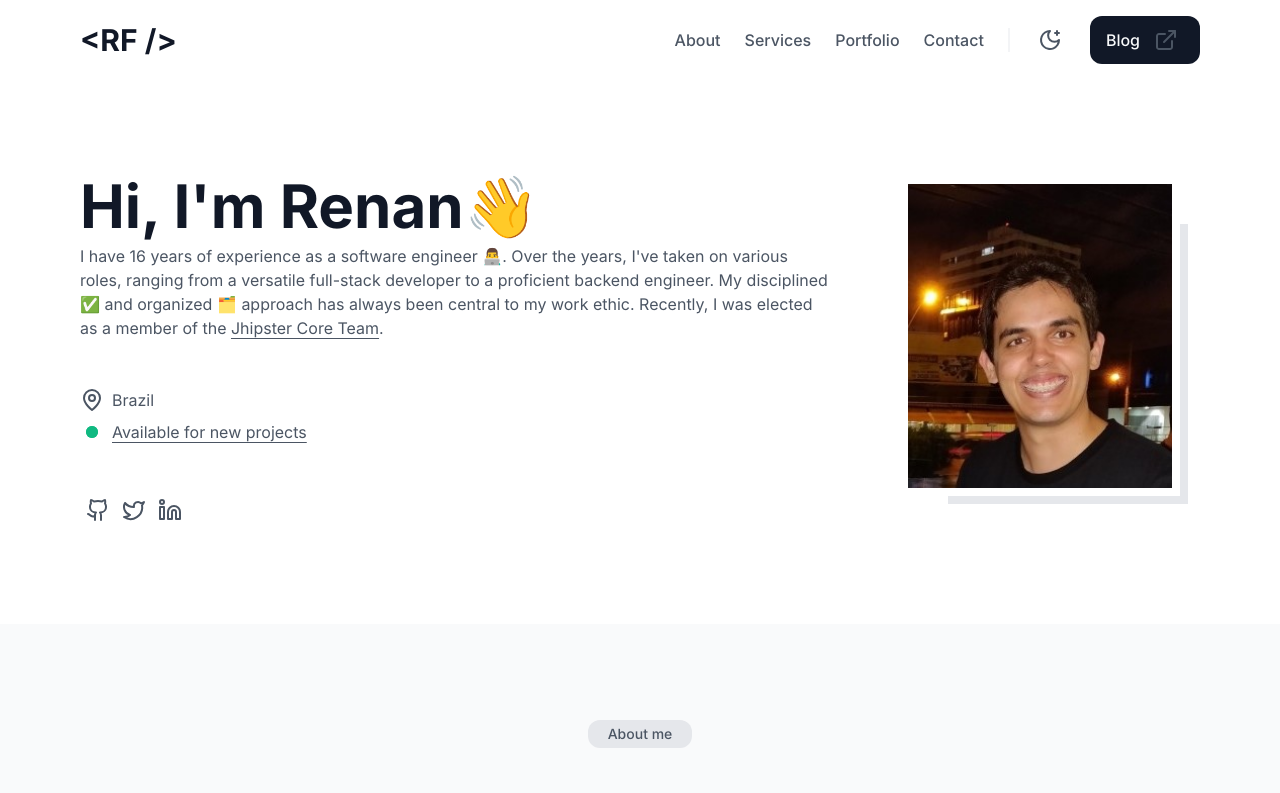
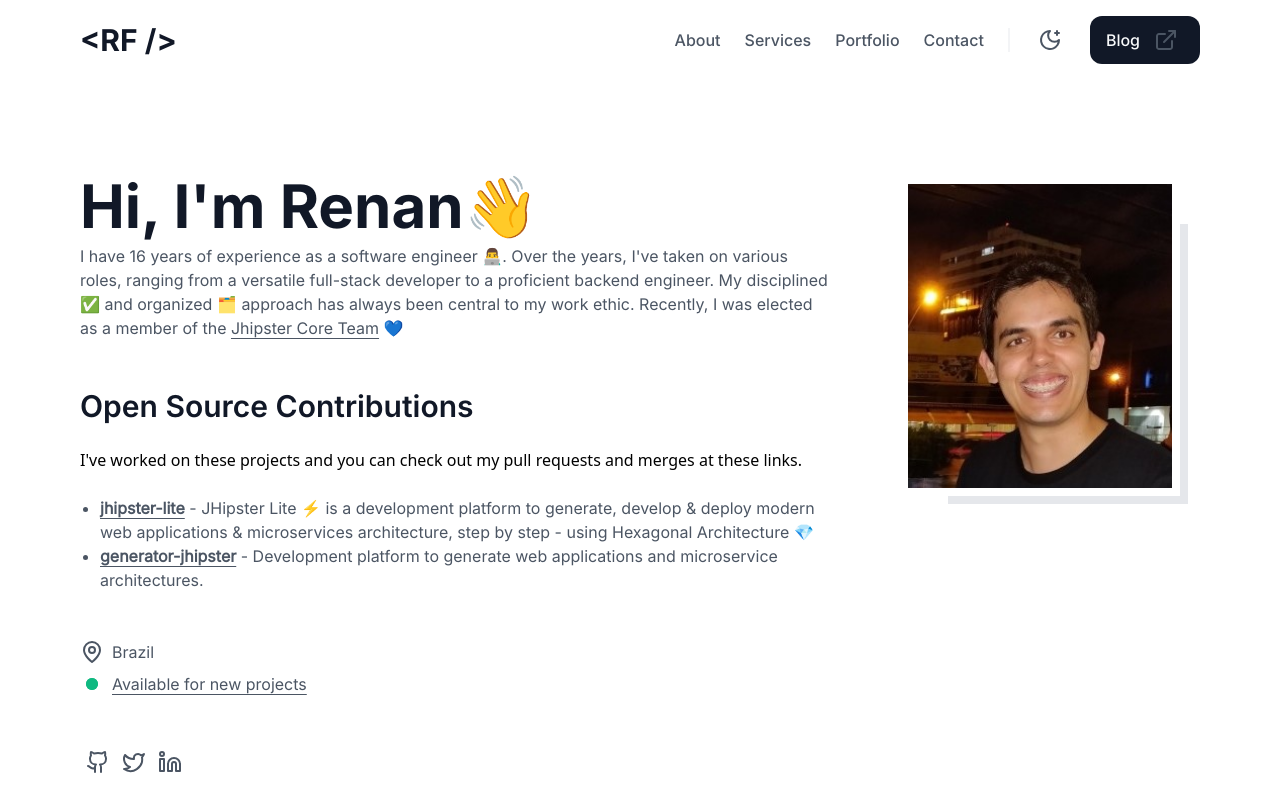
Before and after one commit to renanfranca/personal-portfolio-html-css, a website: page src/landing-page.html in a window 1280 px wide. Shown: the top 793 px of the page. Drawn offline with Linux system fonts and the light colour scheme.

Commit message:
update about

```diff
--- a/src/landing-page.html
+++ b/src/landing-page.html
@@ -244,8 +244,38 @@
                   target="_blank"
                   rel="noopener noreferrer"
                   >Jhipster Core Team</a
-                >.
+                >
+                💙
               </p>
+            </div>
+            <div class="flex flex-col gap-6">
+              <h3 class="font-semibold text-2xl lg:text-3xl text-left text-lightgray-900 dark:text-darkgray-900">
+                Open Source Contributions
+              </h3>
+              <p>I've worked on these projects and you can check out my pull requests and merges at these links.</p>
+              <ul class="flex flex-col list-disc font-normal text-base text-lightgray-600 dark:text-darkgray-600 pl-5">
+                <li>
+                  <a
+                    class="underline underline-offset-4 transition-all hover:text-lightgray-900 dark:hover:text-darkgray-900 active:text-lightgray-600 dark:active:text-darkgray-600"
+                    href="https://github.com/jhipster/jhipster-lite/pulls?q=is%3Apr+author%3Arenanfranca+is%3Amerged+"
+                    target="_blank"
+                    rel="noopener noreferrer"
+                    ><strong>jhipster-lite</strong></a
+                  >
+                  - JHipster Lite ⚡ is a development platform to generate, develop & deploy modern web applications & microservices
+                  architecture, step by step - using Hexagonal Architecture 💎
+                </li>
+                <li>
+                  <a
+                    class="underline underline-offset-4 transition-all hover:text-lightgray-900 dark:hover:text-darkgray-900 active:text-lightgray-600 dark:active:text-darkgray-600"
+                    href="https://github.com/jhipster/generator-jhipster/pulls?q=is%3Apr+author%3Arenanfranca+is%3Amerged+"
+                    target="_blank"
+                    rel="noopener noreferrer"
+                    ><strong>generator-jhipster</strong></a
+                  >
+                  - Development platform to generate web applications and microservice architectures.
+                </li>
+              </ul>
             </div>
             <div class="flex flex-col gap-2">
               <div class="flex gap-2">
@@ -499,6 +529,10 @@
               <div class="flex flex-col items-center gap-2">
                 <img class="w-16 h-16" src="assets/icons/icon-git.svg" alt="Git" loading="lazy" />
                 <p class="font-normal text-base text-lightgray-600 dark:text-darkgray-600">Git</p>
+              </div>
+              <div class="flex flex-col items-center gap-2">
+                <img class="w-16 h-16" src="assets/icons/icon-github-action.png" alt="GitHub Actions" loading="lazy" />
+                <p class="font-normal text-base text-lightgray-600 dark:text-darkgray-600">GitHub Actions</p>
               </div>
             </div>
           </div>
```
Also changed, not shown: src/assets/icons/icon-github-action.png (added).
